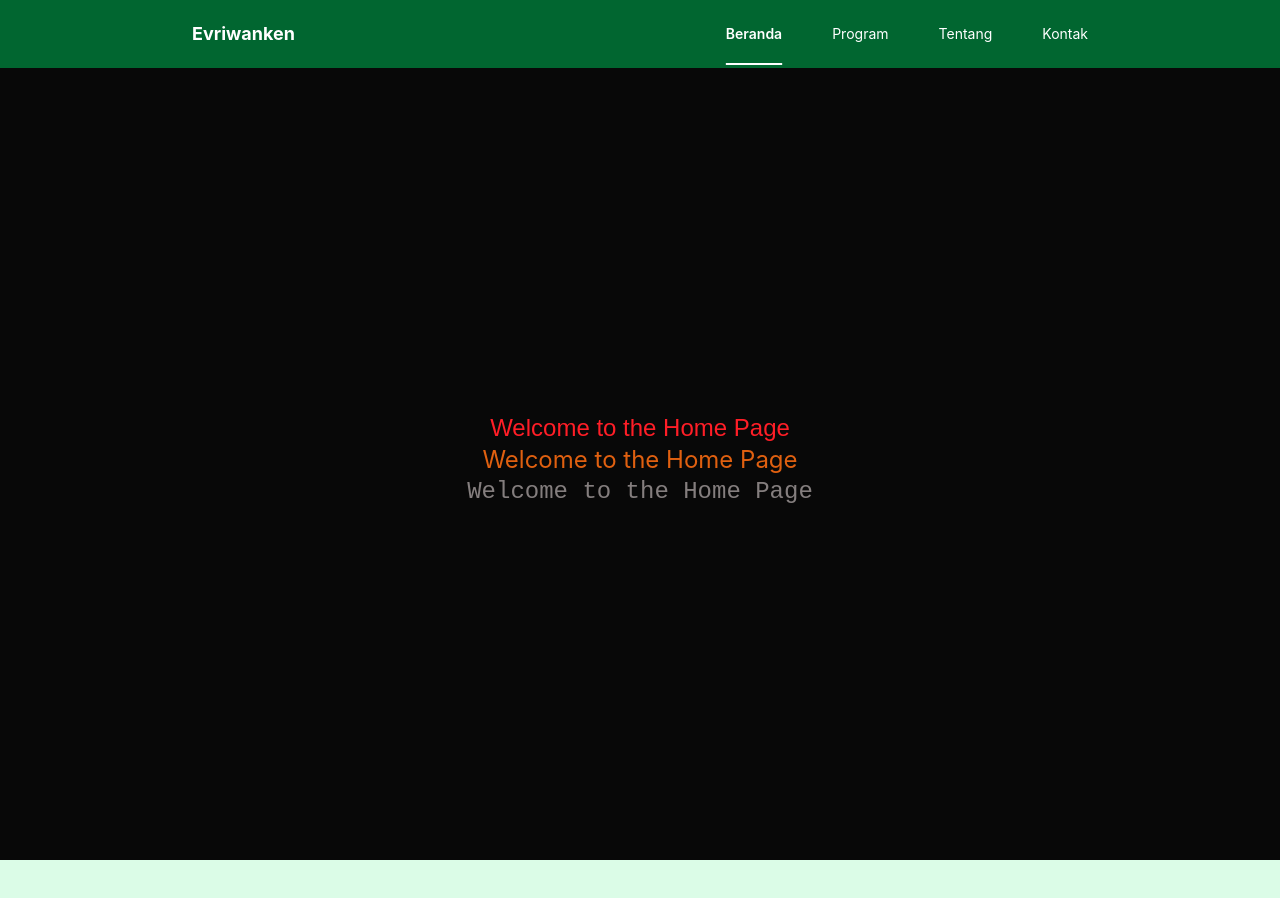
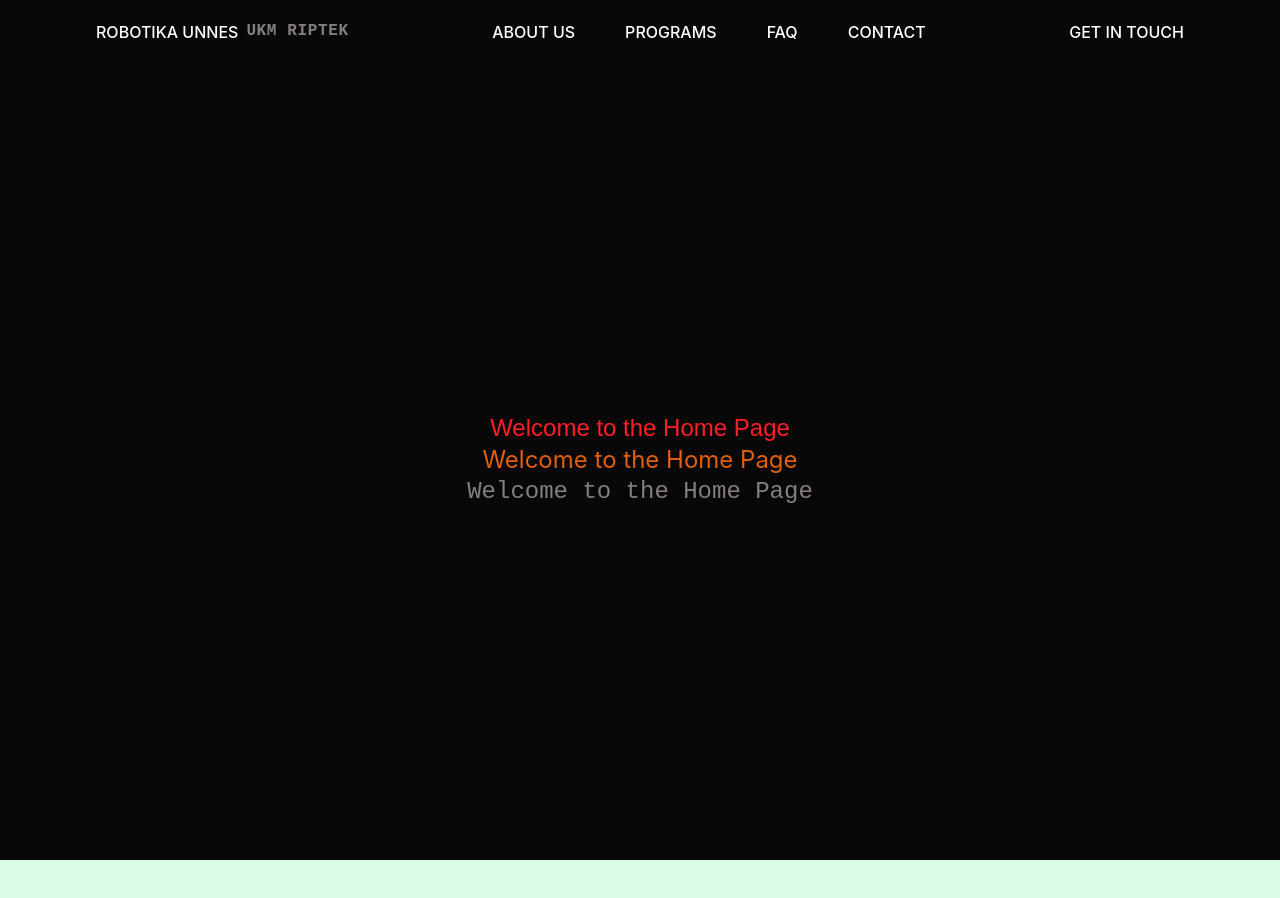
Before and after one commit to hilalmuzaki/codelines-robotika-unnes, a React (Vite) app: page / in a window 1280 px wide. Shown: the top 898 px of the page. Built offline with nearby package versions, Linux system fonts and the light colour scheme.

Commit message:
add : navigation and other part 2

```diff
--- /dev/null
+++ b/src/components/NavLink.jsx
@@ -0,0 +1,45 @@
+import { NavLink as RouterNavLink } from "react-router-dom";
+
+export default function NavLink({
+  to,
+  label,
+  end = false,
+  onClick,
+  mobile = false,
+}) {
+  if (mobile) {
+    return (
+      <li className="w-full body-style">
+        <RouterNavLink
+          to={to}
+          end={end}
+          onClick={onClick}
+          className={({ isActive }) =>
+            `flex w-full py-4 justify-center items-center hover:bg-tertiary ${
+              isActive ? "bg-tertiary font-semibold" : ""
+            }`
+          }
+        >
+          {label}
+        </RouterNavLink>
+      </li>
+    );
+  }
+
+  return (
+    <li className="py-5 body-style  hover:text-tertiary hover:cursor-pointer">
+      <RouterNavLink
+        to={to}
+        end={end}
+        onClick={onClick}
+        className={({ isActive }) =>
+          isActive
+            ? "text-tertiary font-semibold"
+            : ""
+        }
+      >
+        {label}
+      </RouterNavLink>
+    </li>
+  );
+}
--- a/src/index.css
+++ b/src/index.css
@@ -15,3 +15,19 @@
   --font-body: "Inter", sans-serif;
   --font-label: "JetBrains Mono", monospace;
 }
+
+@layer components {
+  .headline-style {
+    @apply font-headline font-[800] leading-[1.05] tracking-[-0.02em];
+    text-shadow: 0 0 24px color-mix(in srgb, var(--color-primary) 60%, transparent);
+  }
+
+  .body-style {
+    @apply font-body font-[500] leading-[1.5] tracking-normal text-base;
+  }
+
+  .label-style {
+    @apply font-label font-[600] leading-[1.2] uppercase tracking-[0.04em] text-tertiary;
+    font-variant-numeric: tabular-nums;
+  }
+}
--- a/src/navigations/PrimaryNav.jsx
+++ b/src/navigations/PrimaryNav.jsx
@@ -1,5 +1,6 @@
 import { useState, useEffect, useRef } from "react";
-import { Link, NavLink } from "react-router-dom";
+import { Link } from "react-router-dom";
+import NavLink from "../components/NavLink";
 
 export default function PrimaryNav() {
   const [isOpen, setIsOpen] = useState(false);
@@ -32,69 +33,30 @@ export default function PrimaryNav() {
 
   return (
     <nav ref={navRef}>
-      <div className="w-full bg-green-800 text-white fixed top-0 z-[99999]">
-        <div className="flex justify-between px-4 sm:px-12 lg:px-24 xl:px-48 items-center gap-4">
-          <p className="text-lg font-bold py-3 lg:py-5">
-            <Link to="/" onClick={closeMenu}>
-              Evriwanken
+      <div className="w-full bg-neutral text-white fixed top-0 z-[99999]">
+        <div className="flex justify-between px-4 sm:px-12 lg:px-24 items-center gap-4">
+          <div className="w-fit">
+            <Link to="/" onClick={closeMenu} className="flex w-fit gap-2 items-center py-5">
+              <p className="body-style">ROBOTIKA UNNES</p>
+              <p className="hidden sm:flex label-style">UKM RIPTEK</p>
             </Link>
-          </p>
+          </div>
 
           {/* Desktop Navigation */}
           <ul className="hidden lg:flex items-center gap-[36px] xl:gap-[50px] text-sm">
-            <li className="py-5 hover:cursor-pointer hover:underline underline-offset-[24px] decoration-2 decoration-white">
-              <NavLink
-                to="/"
-                end
-                className={({ isActive }) =>
-                  isActive
-                    ? "underline underline-offset-[24px] decoration-2 decoration-white font-semibold"
-                    : ""
-                }
-              >
-                Beranda
-              </NavLink>
-            </li>
-            <li className="py-5 hover:cursor-pointer hover:underline underline-offset-[24px] decoration-2 decoration-white">
-              <NavLink
-                to="/program"
-                className={({ isActive }) =>
-                  isActive
-                    ? "underline underline-offset-[24px] decoration-2 decoration-white font-semibold"
-                    : ""
-                }
-              >
-                Program
-              </NavLink>
-            </li>
-            <li className="py-5 hover:cursor-pointer hover:underline underline-offset-[24px] decoration-2 decoration-white">
-              <NavLink
-                to="/tentang"
-                className={({ isActive }) =>
-                  isActive
-                    ? "underline underline-offset-[24px] decoration-2 decoration-white font-semibold"
-                    : ""
-                }
-              >
-                Tentang
-              </NavLink>
-            </li>
-            <li className="py-5 hover:cursor-pointer hover:underline underline-offset-[24px] decoration-2 decoration-white">
-              <NavLink
-                to="/kontak"
-                className={({ isActive }) =>
-                  isActive
-                    ? "underline underline-offset-[24px] decoration-2 decoration-white font-semibold"
-                    : ""
-                }
-              >
-                Kontak
-              </NavLink>
-            </li>
+            <NavLink to="/tentang" label="ABOUT US" />
+            <NavLink to="/program" label="PROGRAMS" />
+            <NavLink to="/tentang" label="FAQ" />
+            <NavLink to="/kontak" label="CONTACT" />
           </ul>
 
+          {/* get in touch */}
+          <p className="body-style">
+              GET IN TOUCH
+          </p>
+
           {/* Mobile Hamburger Button */}
-          <div className="lg:hidden flex items-center">
+          <div className="hidden items-center">
             <button
               className="items-center flex focus:outline-none"
               type="button"
@@ -151,59 +113,30 @@ export default function PrimaryNav() {
           >
             <div className="absolute flex flex-col w-full top-[51px] bg-green-700 text-lg z-[99998]">
               <ul className="flex flex-col items-center text-sm">
-                <li className="w-full">
                 <NavLink
-                    to="/"
-                    end
+                  to="/tentang"
+                  label="ABOUT US"
+                  mobile
                   onClick={closeMenu}
-                    className={({ isActive }) =>
-                      `flex w-full py-4 justify-center items-center hover:bg-green-800 ${
-                        isActive ? "bg-green-800 font-semibold" : ""
-                      }`
-                    }
-                  >
-                    Beranda
-                  </NavLink>
-                </li>
-                <li className="w-full">
+                />
                 <NavLink
                   to="/program"
+                  label="PROGRAMS"
+                  mobile
                   onClick={closeMenu}
-                    className={({ isActive }) =>
-                      `flex w-full py-4 justify-center items-center hover:bg-green-800 ${
-                        isActive ? "bg-green-800 font-semibold" : ""
-                      }`
-                    }
-                  >
-                    Program
-                  </NavLink>
-                </li>
-                <li className="w-full">
+                />
                 <NavLink
                   to="/tentang"
+                  label="FAQ"
+                  mobile
                   onClick={closeMenu}
-                    className={({ isActive }) =>
-                      `flex w-full py-4 justify-center items-center hover:bg-green-800 ${
-                        isActive ? "bg-green-800 font-semibold" : ""
-                      }`
-                    }
-                  >
-                    Tentang
-                  </NavLink>
-                </li>
-                <li className="w-full">
+                />
                 <NavLink
                   to="/kontak"
+                  label="CONTACT"
+                  mobile
                   onClick={closeMenu}
-                    className={({ isActive }) =>
-                      `flex w-full py-4 justify-center items-center hover:bg-green-800 ${
-                        isActive ? "bg-green-800 font-semibold" : ""
-                      }`
-                    }
-                  >
-                    Kontak
-                  </NavLink>
-                </li>
+                />
               </ul>
             </div>
           </div>
```
Also changed, not shown: src/App.css (deleted, +0 -11 lines). Lines whose indentation alone changed are shown as unchanged.
